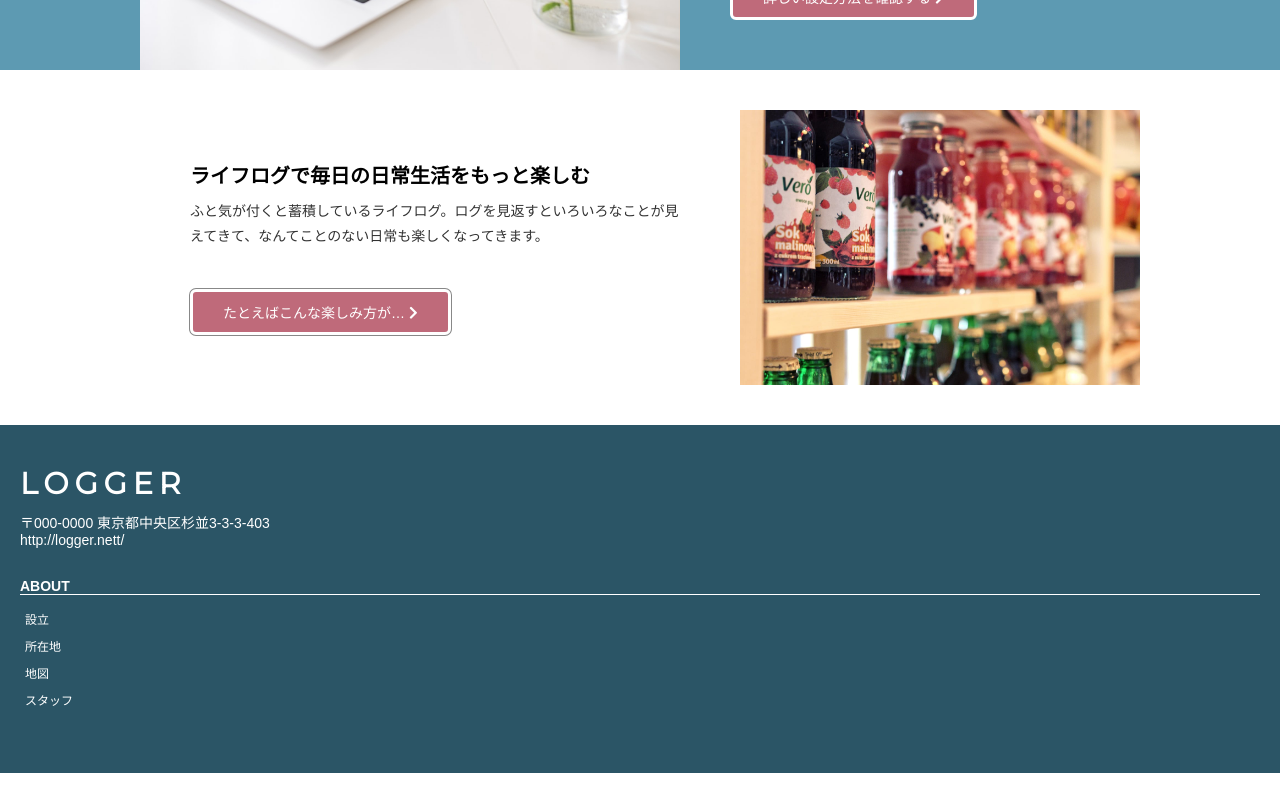
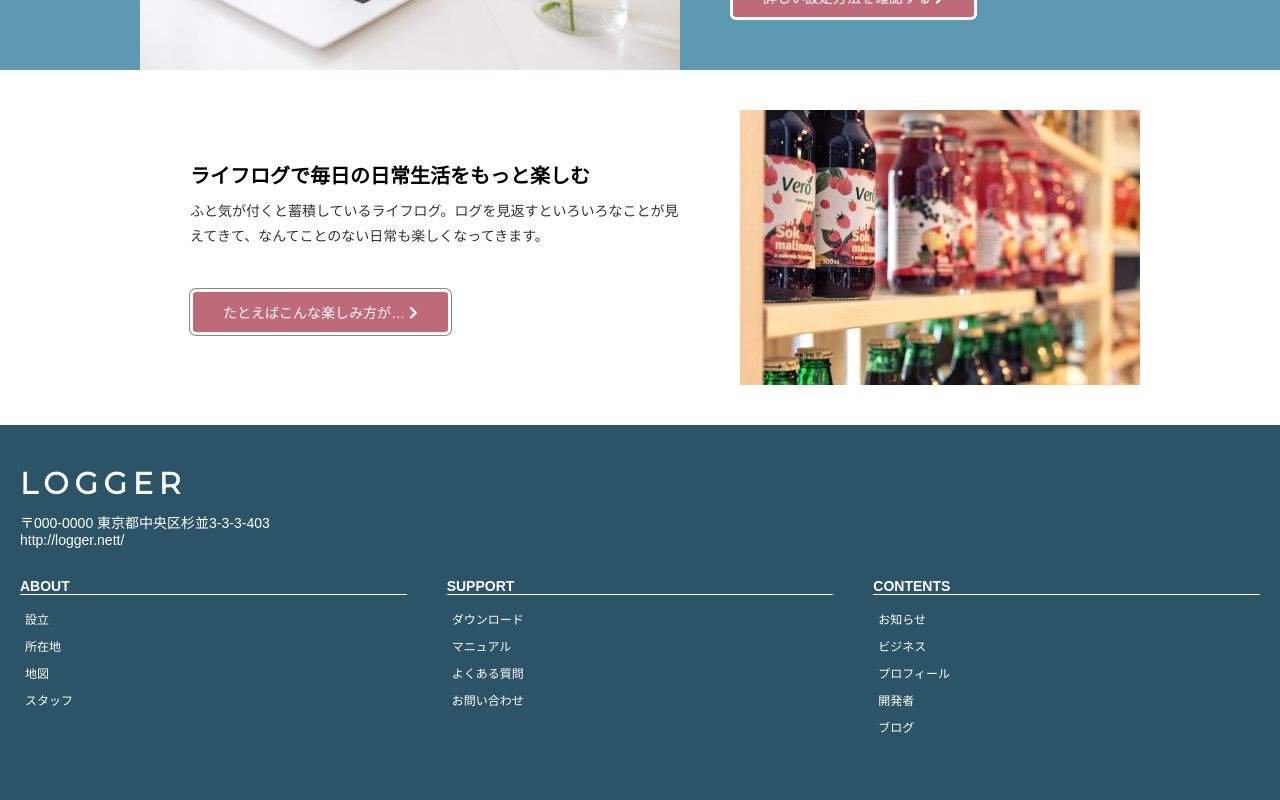
Before and after one commit to yinm/6step-master-html-css, a Nuxt app in the folder trace/: page / in a window 1280 px wide. Shown: the part 1447-2247 px from the top of the page. Before the commit the page ends 2220 px from the top, so only its background shows below. Built offline with nearby package versions, Linux system fonts and the light colour scheme.

Commit message:
Try 3-2-2

```diff
--- a/trace/components/Footer.vue
+++ b/trace/components/Footer.vue
@@ -17,6 +17,27 @@
             <li><a href="#">所在地</a></li>
             <li><a href="#">地図</a></li>
             <li><a href="#">スタッフ</a></li>
+          </ul>
+        </div>
+
+        <div>
+          <h3>SUPPORT</h3>
+          <ul>
+            <li><a href="#">ダウンロード</a></li>
+            <li><a href="#">マニュアル</a></li>
+            <li><a href="#">よくある質問</a></li>
+            <li><a href="#">お問い合わせ</a></li>
+          </ul>
+        </div>
+
+        <div>
+          <h3>CONTENTS</h3>
+          <ul>
+            <li><a href="#">お知らせ</a></li>
+            <li><a href="#">ビジネス</a></li>
+            <li><a href="#">プロフィール</a></li>
+            <li><a href="#">開発者</a></li>
+            <li><a href="#">ブログ</a></li>
           </ul>
         </div>
       </nav>
@@ -85,4 +106,18 @@
   .footB a:hover {
     background-color: rgba(0, 0, 0, 0.3);
   }
+
+  @media (min-width: 768px) {
+    .footB {
+      display: flex;
+    }
+
+    .footB div {
+      flex: 1;
+    }
+
+    .footB div:not(:last-child) {
+      margin-right: 40px;
+    }
+  }
 </style>
```
